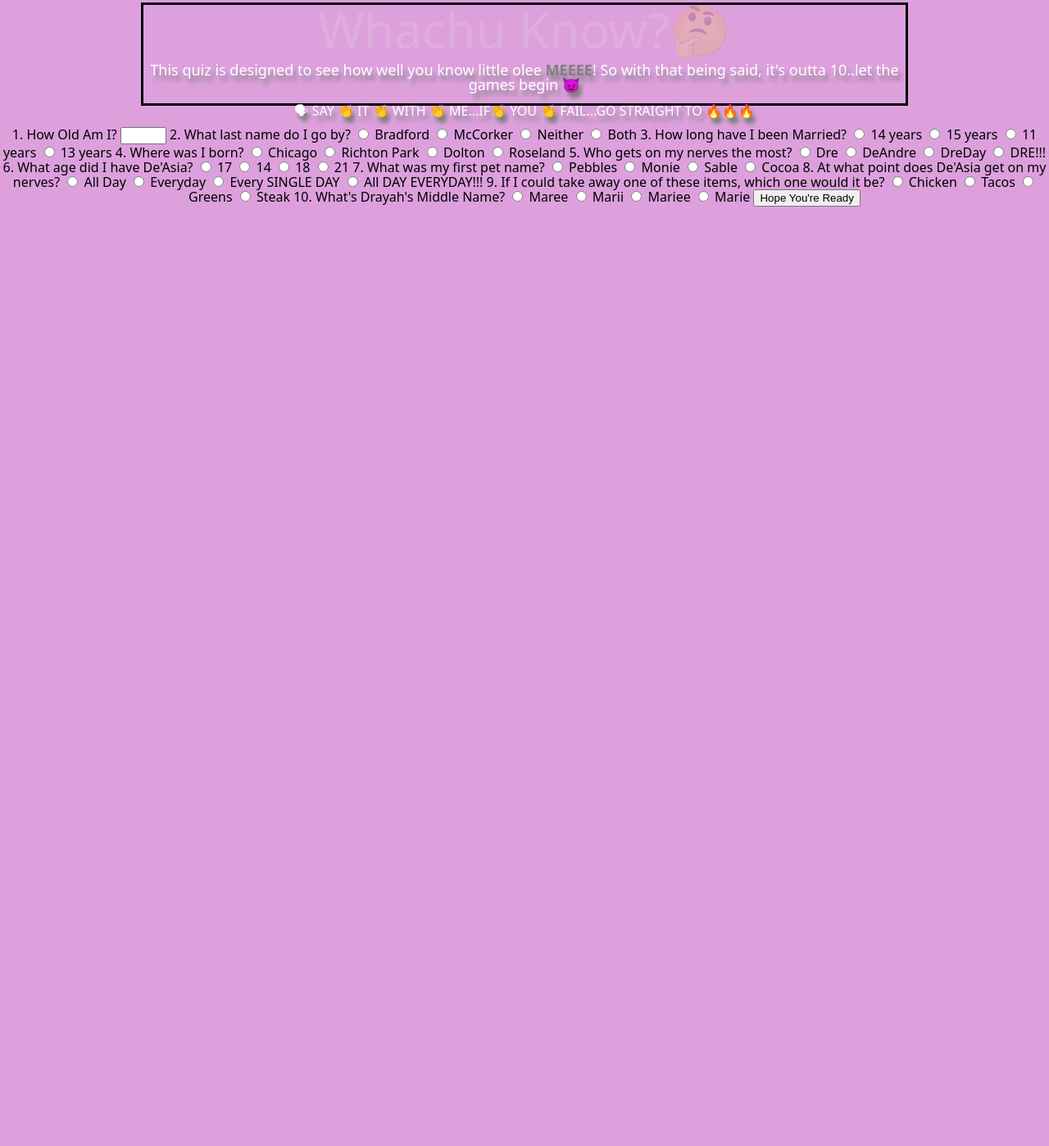
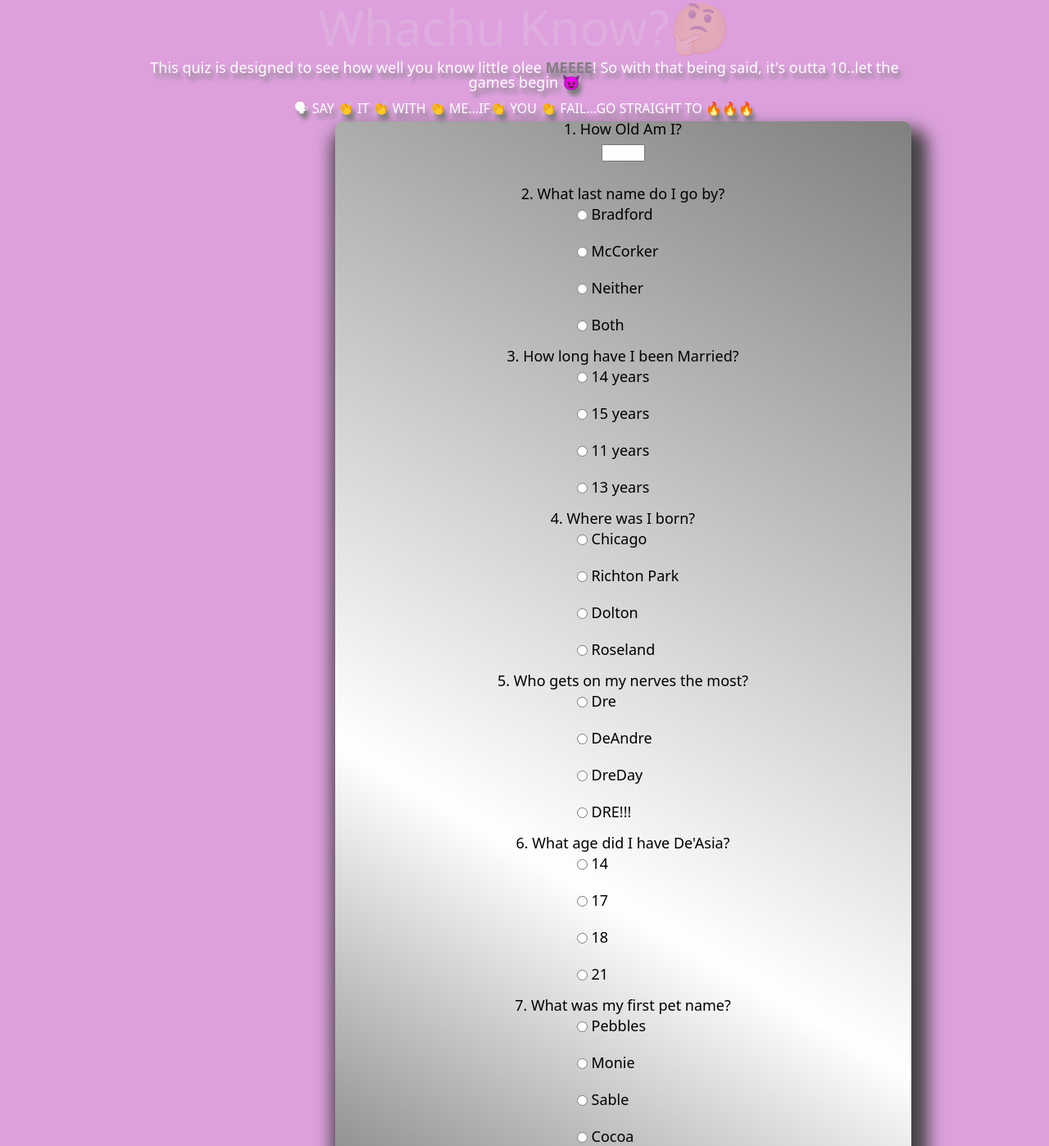
Before and after one commit to Tashh93/About-ME-Quiz, a plain HTML site: page index.html in a window 1280 px wide. Shown: the part 42-1440 px from the top of the page at 82% size. Before the commit the page ends 800 px from the top, so only its background shows below. Drawn offline with Linux system fonts and the light colour scheme; a web font is replaced by a local one.

Commit message:
finished form and added some style to it

```diff
--- a/index.html
+++ b/index.html
@@ -23,97 +23,174 @@
         </div>
         <form action="mailto:l.bradford927@gmail.com" method="POST" enctype="text/plain">
             <label for="question1">1. How Old Am I?</label>
+            <div class="radio-container">
                 <input type="number" id="age" name="question1" min="22" max="35">
+            </div>
 
-            <label for="question2" id="lName" name="question2">2. What last name do I go by?</label>
+            <label for="question2">2. What last name do I go by?</label>
+             <div class="radio-container">
                 <input type="radio" id="question2" name="lName" value="Bradford">
                 <label for="question2">Bradford</label>
+            </div>
+            <div class="radio-container">
                 <input type="radio" id="question2" name="lName" value="McCorker">
                 <label for="question2">McCorker</label>
+            </div>
+            <div class="radio-container">
                 <input type="radio" id="question2" name="lName" value="Neither">
                 <label for="question2">Neither</label>
+            </div>
+            <div class="radio-container">
                 <input type="radio" id="question2" name="lName" value="Both">
                 <label for="question2">Both</label>
+            </div>
+
 
             <label for="question3">3. How long have I been Married?</label>
+            <div class="radio-container">
                 <input type="radio" id="question3" name="marriage" value="14">
                 <label for="question3">14 years</label>
+            </div>
+            <div class="radio-container">
                 <input type="radio" id="question3" name="marriage" value="15">
                 <label for="question3">15 years</label>
+            </div>
+            <div class="radio-container">
                 <input type="radio" id="question3" name="marriage" value="11">
                 <label for="question3">11 years</label>
+            </div>
+            <div class="radio-container">
                 <input type="radio" id="question3" name="marriage" value="13">
                 <label for="question3">13 years</label>
+            </div>
 
             <label for="question4">4. Where was I born? </label>
+            <div class="radio-container">
                 <input type="radio" id="question4" name="city" value="chicago">
                 <label for="question4">Chicago</label>
+            </div>
+            <div class="radio-container">
                 <input type="radio" id="question4" name="city" value="chicago">
                 <label for="question4">Richton Park</label>
+            </div>
+            <div class="radio-container">
                 <input type="radio" id="question4" name="city" value="chicago">
                 <label for="question4">Dolton</label>
+            </div>
+            <div class="radio-container">
                 <input type="radio" id="question4" name="city" value="chicago">
                 <label for="question4">Roseland</label>
+            </div>
 
             <label for="question5">5. Who gets on my nerves the most?</label>
+            <div class="radio-container">
                 <input type="radio" id="question5" name="nerves" value="dre">
                 <label for="question5">Dre</label>
+            </div>
+            <div class="radio-container">
                 <input type="radio" id="question5" name="nerves" value="dre">
                 <label for="question5">DeAndre</label>
+            </div>
+            <div class="radio-container">
                  <input type="radio" id="question5" name="nerves" value="dre">
              <label for="question5">DreDay</label>
+            </div>
+            <div class="radio-container">
                 <input type="radio" id="question5" name="nerves" value="dre">
                 <label for="question5">DRE!!!</label>
-
+            </div>
             <label for="question6">6. What age did I have De'Asia?</label>
+            <div class="radio-container">
+                <input type="radio" id="question6" name="baby" value="14">
+                <label for="question6">14</label>
+            </div>
+            <div class="radio-container">
                 <input type="radio" id="question6" name="baby" value="17">
                 <label for="question6">17</label>
-            <input type="radio" id="question6" name="baby" value="14">
-            <label for="question6">14</label>
+            </div>
+            <div class="radio-container">
                 <input type="radio" id="question6" name="baby" value="18">
                 <label for="question6">18</label>
+            </div>
+            <div class="radio-container">
                 <input type="radio" id="question6" name="baby" value="21">
                 <label for="question6">21</label>
+            </div>
 
             <label for="question7">7. What was my first pet name?</label>
+            <div class="radio-container">
                 <input type="radio" id="question7" name="pet" value="pebbles">
                 <label for="question7">Pebbles</label>
+            </div>
+            <div class="radio-container">
                 <input type="radio" id="question7" name="pet" value="monie">
                 <label for="question7">Monie</label>
+            </div>
+            <div class="radio-container">
                 <input type="radio" id="question7" name="pet" value="sable">
                 <label for="question7">Sable</label>
+            </div>
+            <div class="radio-container">
                 <input type="radio" id="question7" name="pet" value="coco">
                 <label for="question7">Cocoa</label>
+            </div>
 
             <label for="question8">8. At what point does De'Asia get on my nerves?</label>
-            <input type="radio" id="question8" name="allday" value="allday">
-            <label for="question8">All Day</label>
+            <div class="radio-container">
                 <input type="radio" id="question8" name="allday" value="everyday">
                 <label for="question8">Everyday</label>
+            </div>
+            <div class="radio-container">
                 <input type="radio" id="question8" name="allday" value="singleday">
-            <label for="question8">Every SINGLE DAY</label>
-            <input type="radio" id="question8" name="allday" value="">
+                <label for="question8">All day</label>
+            </div>
+            <div class="radio-container">
+                <input type="radio" id="question8" name="allday" value="allday">
+                <label for="question8">EVERY...SINGLE...DAY</label>
+            </div>
+            <div class="radio-container">
+                <input type="radio" id="question8" name="allday" value="allday">
                  <label for="question8">All DAY EVERYDAY!!!</label>
+            </div>
 
             <label for="question9">9. If I could take away one of these items, which one would it be?</label>
+            <div class="radio-container">
                 <input type="radio" id="question9" name="food" value="chicken">
                 <label for="question9">Chicken</label>
+            </div>
+            <div class="radio-container">
                 <input type="radio" id="question9" name="food" value="tacos">
                 <label for="question9">Tacos</label>
+            </div>
+            <div class="radio-container">
                 <input type="radio" id="question9" name="food" value="greens">
                 <label for="question9">Greens</label>
+            </div>
+            <div class="radio-container">
                 <input type="radio" id="question9" name="food" value="steak">
                 <label for="question9">Steak</label>
+            </div>
 
             <label for="question10">10. What's Drayah's Middle Name?</label>
+            <div class="radio-container">
                 <input type="radio" id="question10" name="middlename" value="Maree">
                 <label for="question10">Maree</label>
+            </div>
+            <div class="radio-container">
                 <input type="radio" id="question10" name="middlename" value="Marii">
                 <label for="question10">Marii</label>
+            </div>
+            <div class="radio-container">
                 <input type="radio" id="question10" name="middlename" value="Mariee">
                 <label for="question10">Mariee</label>
+            </div>
+            <div class="radio-container">
                 <input type="radio" id="question10" name="middlename" value="Marie">
                 <label for="question10">Marie</label>
+            </div>
+
+
+
 
             <button type="submit">Hope You're Ready</button>
 
--- a/styles.css
+++ b/styles.css
@@ -65,7 +65,6 @@ header{
 
 .info-box{
     align-items: center;
-    border: 3px solid rgb(0, 0, 0);
     height: 120px;
     margin: 25px 160px;
     width: 930px;
@@ -110,3 +109,48 @@ span{
     color: white;
     text-shadow: 4px 7px 5px grey;
 }
+
+form {
+        background: linear-gradient(210deg, grey,white,black);
+        border-radius: 10px;
+        box-shadow: 8px 20px 20px 12px rgb(68, 67, 67);
+        box-sizing: border-box; /* Include padding and border in the width and height */
+        display: flex;
+        flex-direction: column;
+        height: 1920px;
+        margin-left: 240px;
+        width: 703px;
+}
+
+.radio-container {
+    display: flex;
+    align-items: center; /* Align items vertically */
+    margin: 7px 0 20px 290px;
+    /* margin-bottom: 5px; Adjust spacing between radio buttons */
+}
+
+.radio-container input[type="radio"] {
+    margin-right: 5px; /* Adjust spacing between radio button and label */
+}
+
+input[type="number"]{
+    margin:3px 0px 10px 35px;
+    width: 45px;
+}
+
+label{
+    font-size: 18px;
+}
+
+button{
+    background-color: whitesmoke;
+    border-radius: 10px;
+    box-shadow: 2px 3px 4px grey;
+    color: rgb(247, 166, 247);
+    font-family: "Sansita Swashed", system-ui;
+    margin-bottom: 15px;
+    margin-left: 255px;
+    outline: none;
+    padding: 10px;
+    width: 143px;
+}
```
Lines whose indentation alone changed are shown as unchanged.
